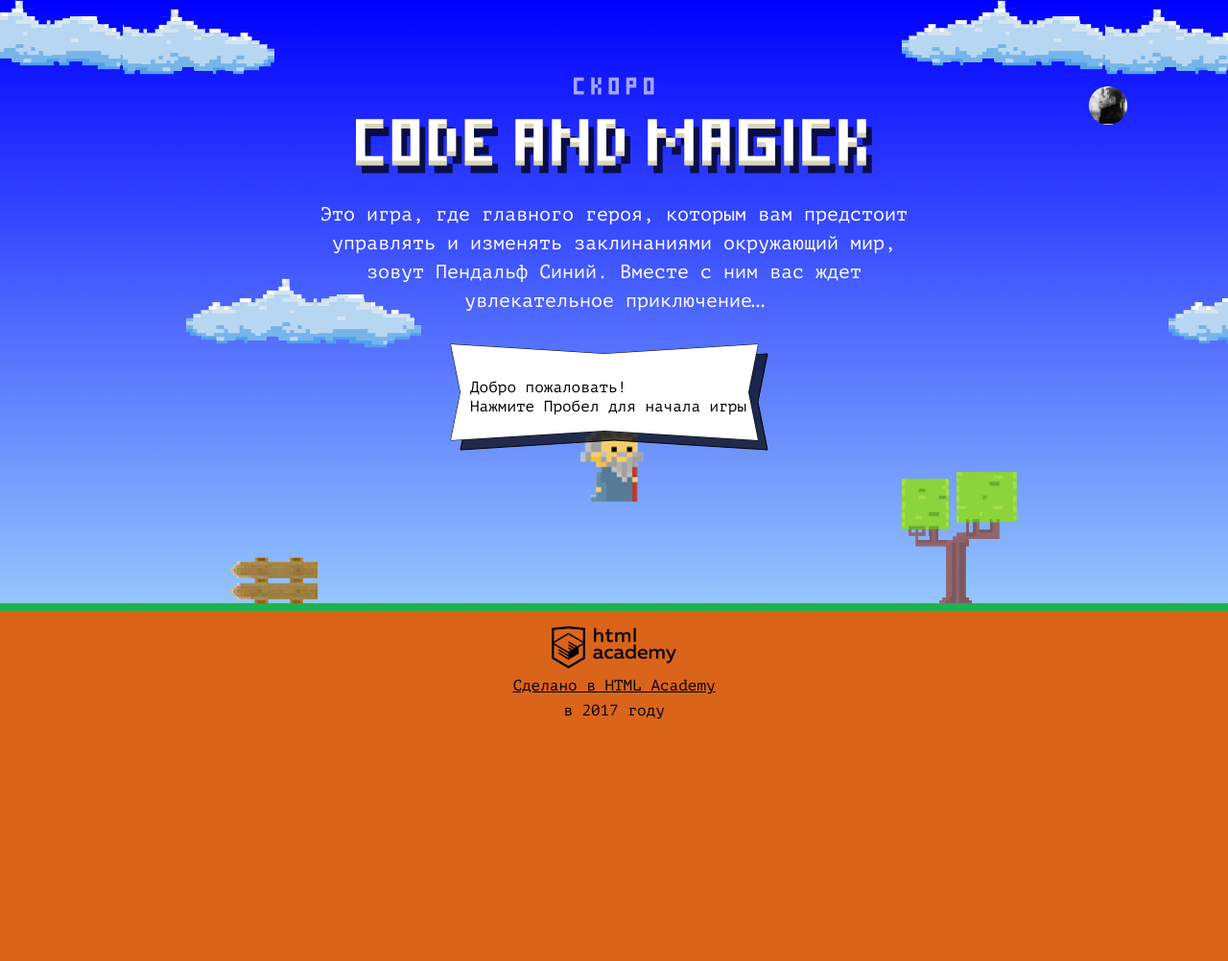
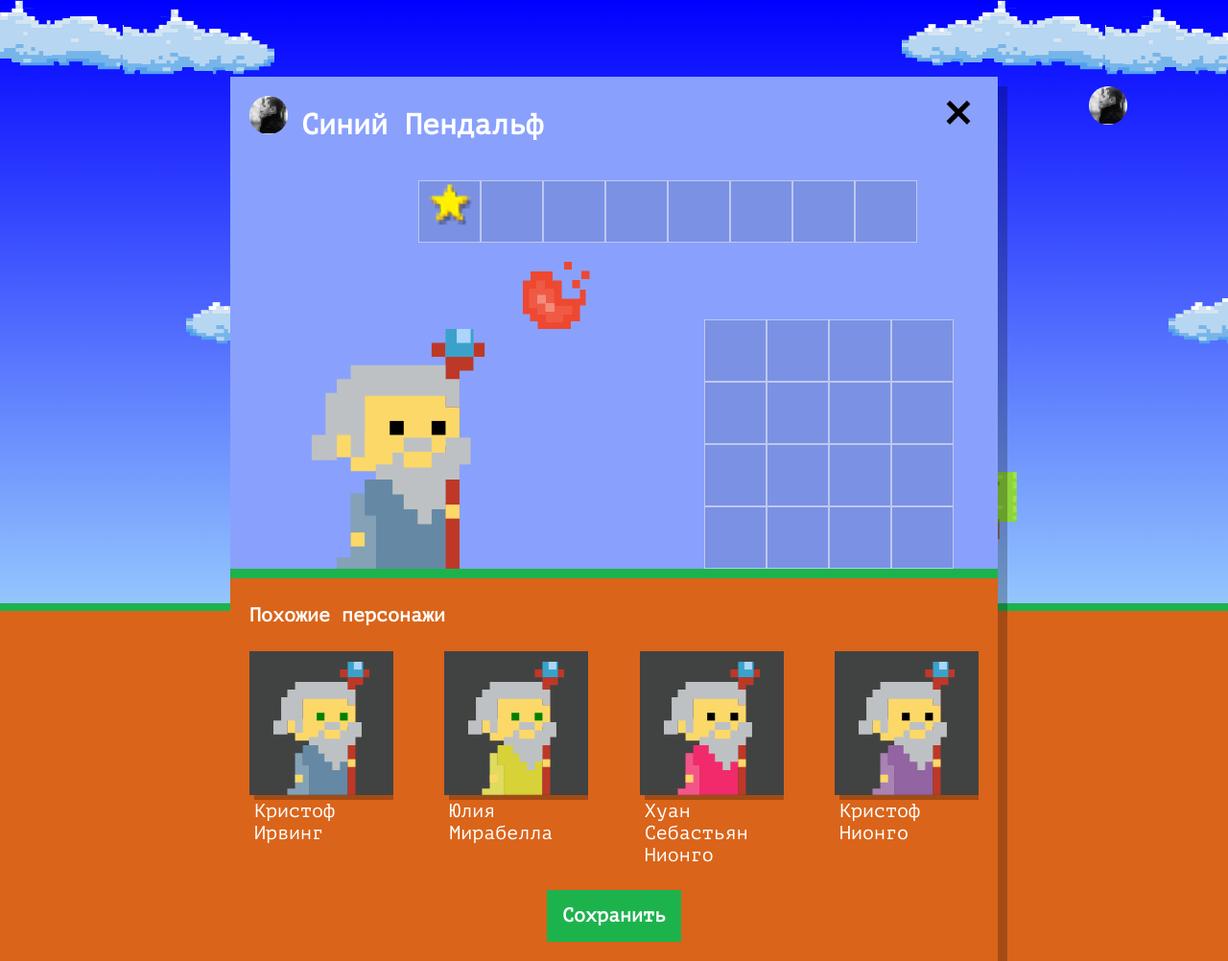
Before and after one commit to Alexey-step/1459895-code-and-magick-21, a website: page index.html in a window 1280 px wide. Shown: the whole page at 96% size. Before the commit the page ends 800 px from the top, so only its background shows below. Drawn offline with Linux system fonts and the light colour scheme.

Commit message:
Выполнил задание нас орда

```diff
--- a/index.html
+++ b/index.html
@@ -179,6 +179,7 @@
     <p class="setup-similar-label">Петр Петров</p>
   </div>
 </template>
+<script src="js/setup.js"></script>
 <script src="js/script.js"></script>
 <script src="js/stat.js"></script>
 <script src="js/game.js"></script>
--- /dev/null
+++ b/js/setup.js
@@ -0,0 +1,89 @@
+"use strict";
+
+let userDialog = document.querySelector(`.setup`);
+let similarListElement = userDialog.querySelector(`.setup-similar-list`);
+let fragment = document.createDocumentFragment();
+let similarWizardTemplate = document.querySelector(`#similar-wizard-template`).content.querySelector(`.setup-similar-item`);
+
+const NAMES = [
+  `Иван`,
+  `Хуан Себастьян`,
+  `Мария`,
+  `Кристоф`,
+  `Виктор`,
+  `Юлия`,
+  `Люпита`,
+  `Вашингтон`
+];
+
+const SURNAME = [
+  `да Марья`,
+  `Верон`,
+  `Мирабелла`,
+  `Вальц`,
+  `Онопко`,
+  `Топольницкая`,
+  `Нионго`,
+  `Ирвинг`
+];
+
+const COLORS = [
+  `rgb(101, 137, 164)`,
+  `rgb(241, 43, 107)`,
+  `rgb(146, 100, 161)`,
+  `rgb(56, 159, 117)`,
+  `rgb(215, 210, 55)`,
+  `rgb(0, 0, 0)`
+];
+
+const EYES_COLORS = [
+  `black`,
+  `red`,
+  `blue`,
+  `yellow`,
+  `green`
+];
+
+userDialog.classList.remove(`hidden`);
+userDialog.querySelector(`.setup-similar`).classList.remove(`hidden`);
+
+const getRandom = (arr) => {
+  return arr[Math.floor(Math.random() * arr.length)];
+};
+
+const createRandomWizard = () => {
+  let randomWizard = {
+    name: `${getRandom(NAMES)}  ${getRandom(SURNAME)}`,
+    coatColor: getRandom(COLORS),
+    eyesColor: getRandom(EYES_COLORS)
+  };
+  return randomWizard;
+};
+
+const createWizardsArray = (quantity) => {
+  let wizardsArray = [];
+  let oneWizard = {};
+  for (let i = 0; i < quantity; i++) {
+    oneWizard[i] = createRandomWizard();
+    wizardsArray.push(oneWizard[i]);
+  }
+  return wizardsArray;
+};
+
+let wizards = createWizardsArray(4);
+
+const renderWizard = (wizard) => {
+  let wizardElement = similarWizardTemplate.cloneNode(true);
+
+  wizardElement.querySelector(`.setup-similar-label`).textContent = wizard.name;
+  wizardElement.querySelector(`.wizard-coat`).style.fill = wizard.coatColor;
+  wizardElement.querySelector(`.wizard-eyes`).style.fill = wizard.eyesColor;
+
+  return wizardElement;
+};
+
+for (let i = 0; i < wizards.length; i++) {
+  fragment.appendChild(renderWizard(wizards[i]));
+}
+
+similarListElement.appendChild(fragment);
```
